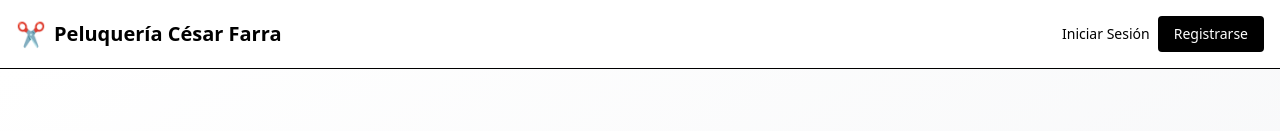
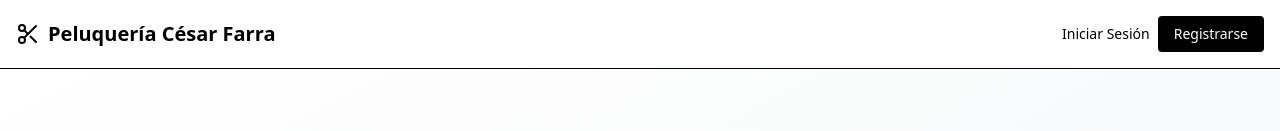
Before and after one commit to mateochumbita/peluqueriacesarfarra_front, a React (Vite) app: page / in a window 1280 px wide. Shown: the top 131 px of the page. Built offline with nearby package versions, Linux system fonts and the light colour scheme; no server answers.

Commit message:
Change svg

```diff
--- a/index.html
+++ b/index.html
@@ -2,7 +2,7 @@
 <html lang="en">
   <head>
     <meta charset="UTF-8" />
-    <link rel="icon" type="image/svg+xml" href="/vite.svg" />
+    <link rel="icon" type="image/svg+xml" href="/pelu.svg" />
     <meta name="viewport" content="width=device-width, initial-scale=1.0" />
     <title>Peluquería César Farra</title>
   </head>
--- a/src/pages/home/HomePage.jsx
+++ b/src/pages/home/HomePage.jsx
@@ -7,7 +7,7 @@ export default function HomePage() {
       {/* Header */}
       <header className="flex justify-between items-center px-4 py-4 border-b text-sm">
         <h1 className="text-xl font-bold flex items-center gap-2">
-          <span className="text-2xl">✂️</span> Peluquería César Farra
+          <span className="text-2xl"><FiScissors></FiScissors></span> Peluquería César Farra
         </h1>
         <div className="flex flex-wrap gap-2 justify-end items-center">
           <Link
```
Also changed, not shown: public/pelu.svg (added).
